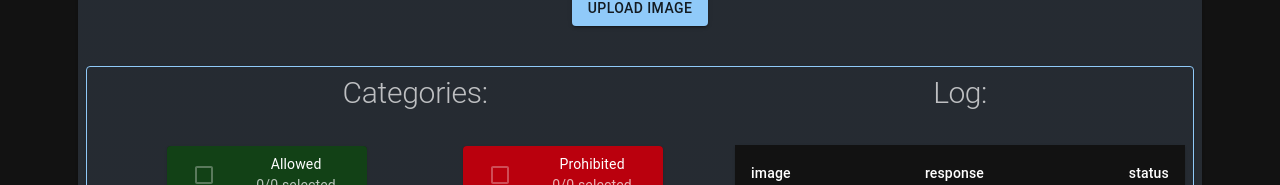
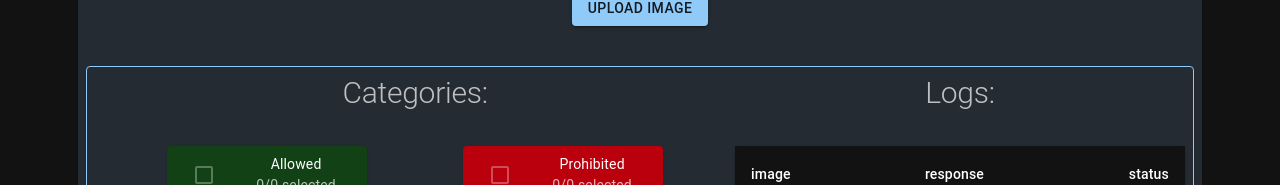
Before and after one commit to ZydrunasN/ImageAnalyzer, a React (Create React App) app in the folder frontend/: page / in a window 1280 px wide. Shown: the part 304-489 px from the top of the page. Built offline with nearby package versions, Linux system fonts and the light colour scheme; no server answers.

Commit message:
[Front-End][Refactor] Small changes in LogTable

```diff
--- a/frontend/src/components/LogTable.js
+++ b/frontend/src/components/LogTable.js
@@ -39,7 +39,7 @@ export const LogTable = ({response}) => {
 
 
             const newRow = [
-                {image: response.imageURL,code: id, response: response.category, status: status}
+                {image: response.imageURL,code: id, response: resp, status: status}
             ]
             setId(id+1);
             setRows([...rows, ...newRow])
@@ -59,9 +59,9 @@ export const LogTable = ({response}) => {
 
     return (
         <div>
-            <Typography variant={"h1"} sx={{fontSize: 30, justifySelf: 'center', pb: 3}} color="text.secondary"
+            <Typography variant={"h2"} sx={{fontSize: 30, justifySelf: 'center', pb: 3}} color="text.secondary"
                         gutterBottom>
-                Log:
+                Logs:
             </Typography>
             <Paper sx={{width: '100%', mt: 0}}>
                 <TableContainer sx={{maxHeight: 440}}>
```
